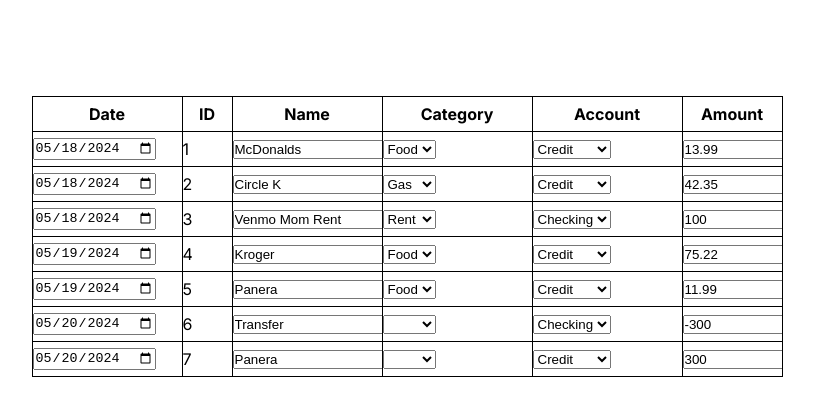
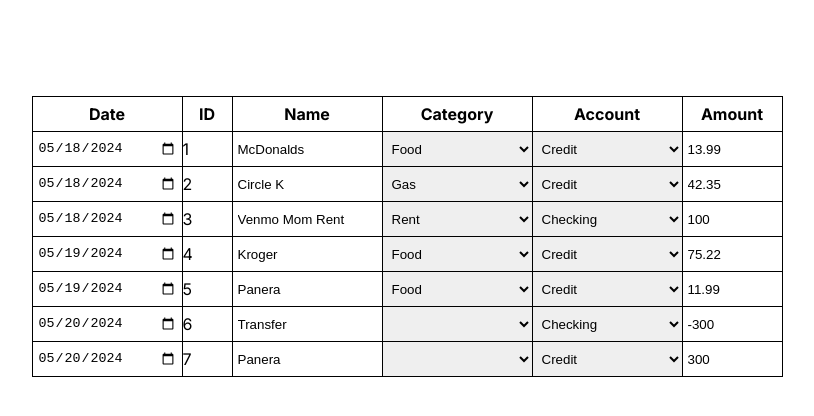
Before and after one commit to JoshSilveous/money-tracker, a Next.js app: page / in a window 1280 px wide. Shown: the top 416 px of the page, without its empty margins (233-1047 px from the left). Built offline with nearby package versions, Linux system fonts and the light colour scheme.

Commit message:
updated styles

```diff
--- a/app/components/TransactionsTable/TransactionsTable.module.scss
+++ b/app/components/TransactionsTable/TransactionsTable.module.scss
@@ -1,3 +1,17 @@
-.pending_change {
-	background-color: orange;
+.transaction_table {
+	input,
+	select {
+		padding: 5px;
+		width: 100%;
+		height: 100%;
+		border: none;
+		outline: none;
+		&:focus,
+		&:hover {
+			background-color: antiquewhite;
+		}
+		&.pending_change {
+			background-color: orange;
+		}
+	}
 }
```
